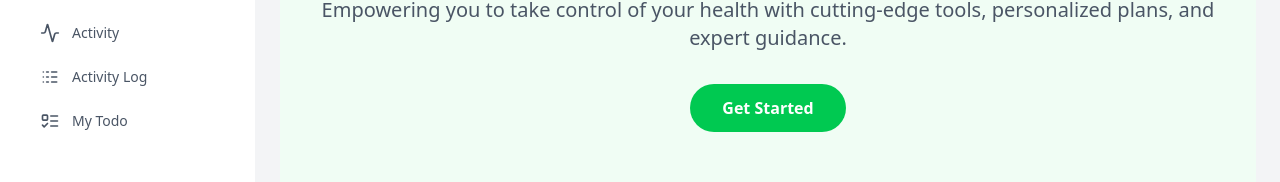
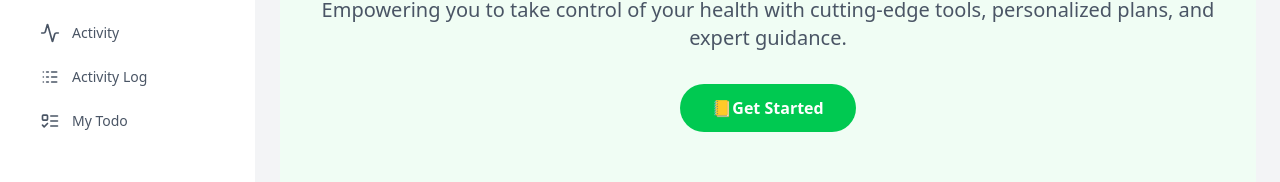
Before and after one commit to Syed-Coding/flowfinity, a React (Vite) app: page / in a window 1280 px wide. Shown: the part 304-486 px from the top of the page. Built offline with nearby package versions, Linux system fonts and the light colour scheme.

Commit message:
update 10.1 - added route fte. in prev. page

```diff
--- a/src/Pages/PreviewPage.jsx
+++ b/src/Pages/PreviewPage.jsx
@@ -1,4 +1,7 @@
 import React from 'react';
+import { useNavigate } from 'react-router';
+
+function PreviewPage() {
   const posts = [
     { title: "5 Tips for a Healthier Lifestyle", date: "October 10, 2023", excerpt: "Discover simple yet effective tips to improve your health and well-being." },
     { title: "The Importance of Mental Health", date: "October 5, 2023", excerpt: "Learn why mental health is just as important as physical health." },
@@ -17,7 +20,9 @@ const testimonials = [
     { name: "Jane Smith", review: "The personalized plans are a game-changer. I feel healthier than ever!" },
     { name: "Mike Johnson", review: "Expert consultations are top-notch. Great platform for health enthusiasts." },
   ];
-function PreviewPage() {
+const navigate= useNavigate()
+const handleClick = () => navigate('/dashboard')
+
   return (
     <div className="flex flex-col min-h-screen ">
       {/* navbar */}
@@ -46,7 +51,8 @@ function PreviewPage() {
         <p className="text-xl text-gray-600 mb-8">
           Empowering you to take control of your health with cutting-edge tools, personalized plans, and expert guidance.
         </p>
-        <button className="bg-green-500 text-white px-8 py-3 rounded-full font-semibold hover:bg-green-600">
+        <button className="bg-green-500 text-white px-8 py-3 rounded-full font-semibold hover:bg-green-600" onClick={handleClick}>
+        <span>📒</span>
           Get Started
         </button>
       </div>
```
Lines whose indentation alone changed are shown as unchanged.
